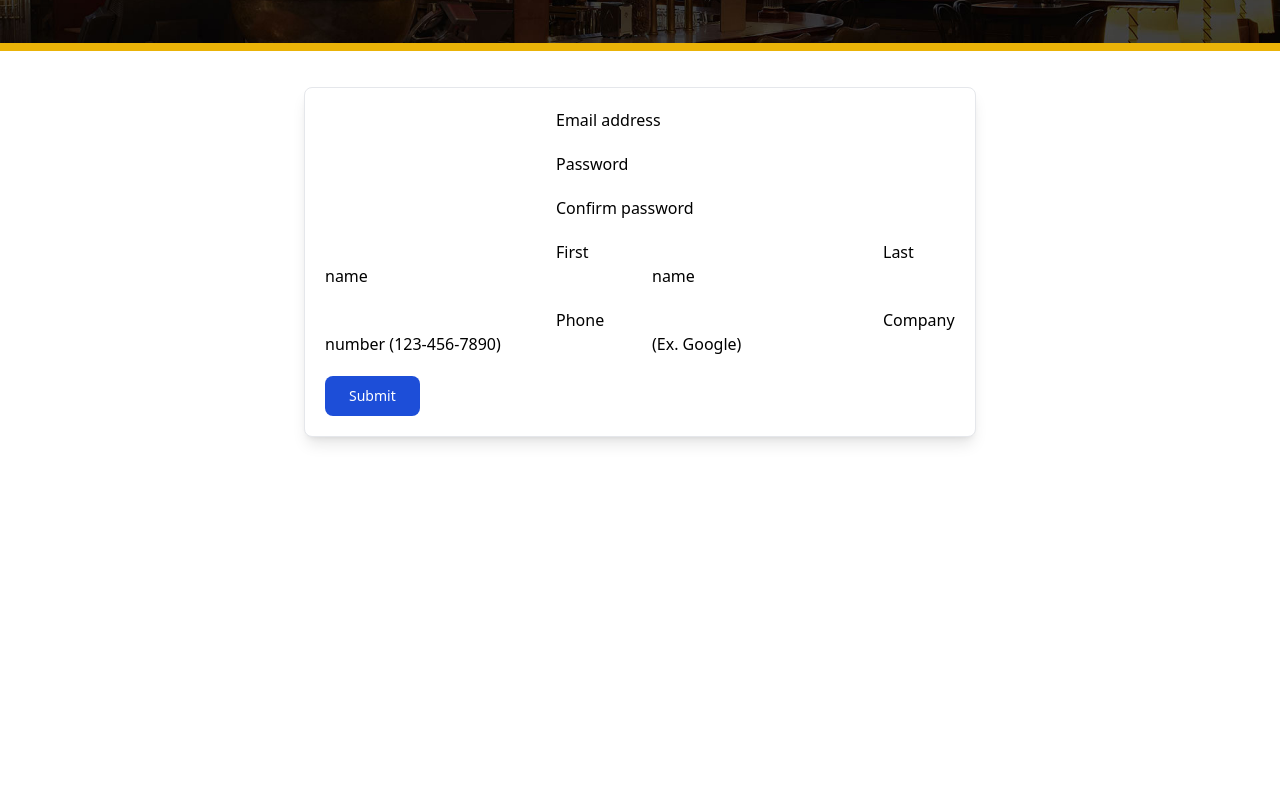
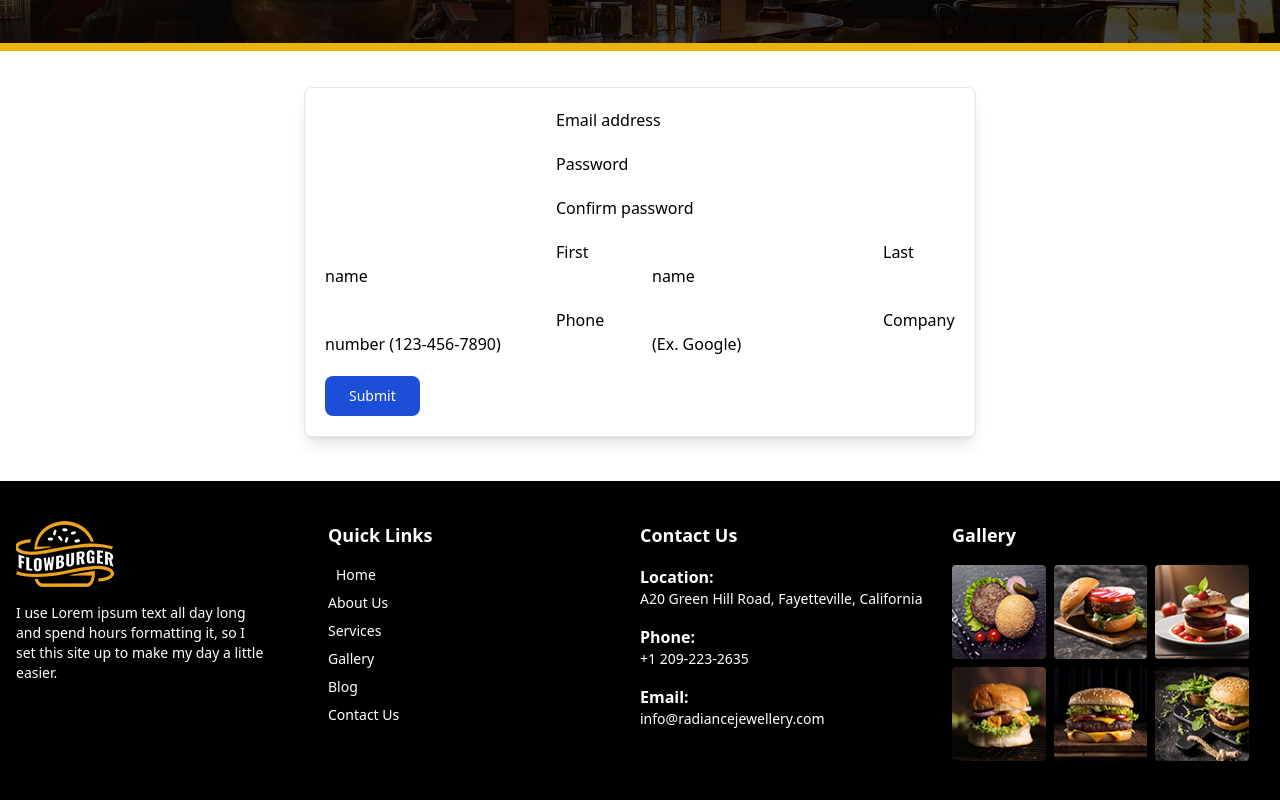
Before and after one commit to dheeraj-kashyap1838/flow-burger-web-clone, a React (Vite) app: page /Contact in a window 1280 px wide. Shown: the part 290-1090 px from the top of the page. Before the commit the page ends 800 px from the top, so only its background shows below. Built offline with nearby package versions, Linux system fonts and the light colour scheme.

Commit message:
footer add

```diff
--- a/src/App.jsx
+++ b/src/App.jsx
@@ -1,5 +1,6 @@
 import React from 'react'
 import Header from './components/Header'
+import Footer from './components/Footer';
 import About from './pages/About/About';
 import Home from './pages/Home/Home';
 import Gallery from './pages/Gallery/Gallery';
@@ -23,6 +24,7 @@ const App = () => {
           <Route path='/Todo' element={<Todo/>} />
           <Route path='/Contact' element={<Contact />} />
         </Routes>
+        <Footer/>
       </Router>
     </>
   )
--- /dev/null
+++ b/src/components/Footer.jsx
@@ -0,0 +1,69 @@
+import React from 'react'
+
+const Footer = () => {
+  return (
+        <footer className="footer__section bg-black text-white">
+          <div className="container mx-auto max-w-[1440px] px-4">
+            <div className="flex flex-wrap py-10">
+              {/* Logo and Description */}
+              <div className="w-full md:w-1/2 lg:w-1/4 mb-8">
+                <img src="logo.png" alt="Logo" className="mb-4" />
+                <p className="text-sm w-[80%]">
+                  I use Lorem ipsum text all day long and spend hours formatting it, so I set this site up to make my day a little easier.
+                </p>
+              </div>
+
+              {/* Quick Links */}
+              <div className="w-full md:w-1/2 lg:w-1/4 mb-8">
+                <h5 className="text-lg font-bold mb-4">Quick Links</h5>
+                <ul className="space-y-2 text-sm">
+                  <li className="flex items-center">
+                    <i className="fa-solid fa-house mr-2"></i> Home
+                  </li>
+                  <li>About Us</li>
+                  <li>Services</li>
+                  <li>Gallery</li>
+                  <li>Blog</li>
+                  <li>Contact Us</li>
+                </ul>
+              </div>
+
+              {/* Contact Us */}
+              <div className="w-full md:w-1/2 lg:w-1/4 mb-8">
+                <h5 className="text-lg font-bold mb-4">Contact Us</h5>
+                <div className="mb-4">
+                  <div className="font-bold">Location:</div>
+                  <p className="text-sm">A20 Green Hill Road, Fayetteville, California</p>
+                </div>
+                <div className="mb-4">
+                  <div className="font-bold">Phone:</div>
+                  <a className="text-white text-sm block" href="tel:+12092232635">+1 209-223-2635</a>
+                </div>
+                <div>
+                  <div className="font-bold">Email:</div>
+                  <a className="text-white text-sm block" href="mailto:info@radiancejewellery.com">info@radiancejewellery.com</a>
+                </div>
+              </div>
+
+              {/* Gallery */}
+              <div className="w-full md:w-1/2 lg:w-1/4 mb-8">
+                <h5 className="text-lg font-bold mb-4">Gallery</h5>
+                <div className="flex flex-wrap gap-2">
+                  {['footer-img-1.jpg', 'footer-img-2.jpg', 'footer-img-3.jpg', 'footer-img-4.jpg', 'footer-img-5.jpg', 'footer-img-6.jpg'].map((img, index) => (
+                    <img
+                      key={index}
+                      src={img}
+                      alt={`Footer Gallery ${index + 1}`}
+                      className="rounded w-[30%]"
+                    />
+                  ))}
+                </div>
+              </div>
+            </div>
+          </div>
+        </footer>
+
+  )
+}
+
+export default Footer
```
